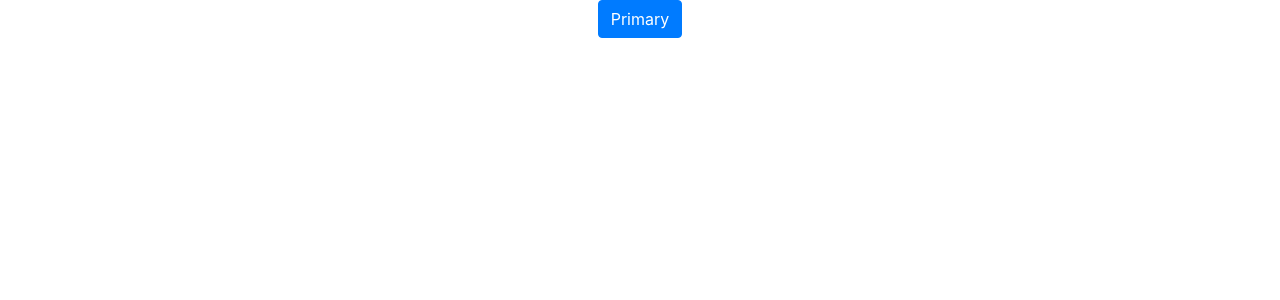
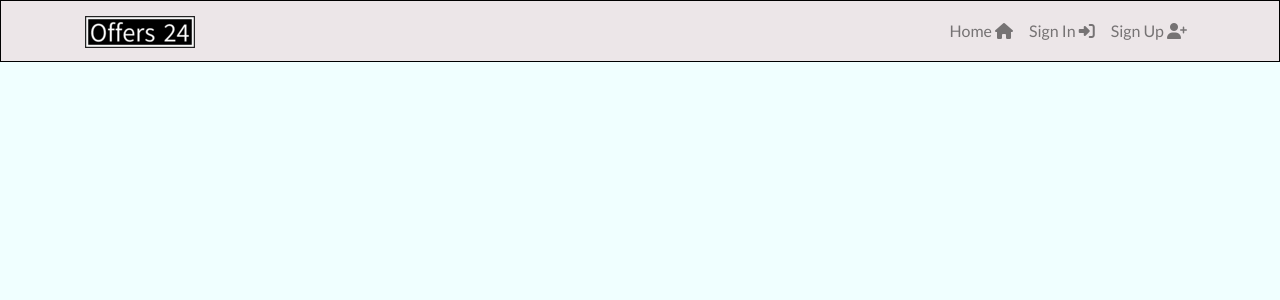
Before and after one commit to drobotaa/frontendpp5, a React (Create React App) app: page / in a window 1280 px wide. Shown: the top 300 px of the page. Built offline with nearby package versions, Linux system fonts and the light colour scheme.

Commit message:
Added Basic NavBar plus Styles

```diff
--- a/public/index.html
+++ b/public/index.html
@@ -2,7 +2,7 @@
 <html lang="en">
   <head>
     <meta charset="utf-8" />
-    <link rel="icon" href="%PUBLIC_URL%/favicon.ico" />
+    <link rel="icon" href="%PUBLIC_URL%/favicon-16x16.png" />
     <meta name="viewport" content="width=device-width, initial-scale=1" />
     <meta name="theme-color" content="#000000" />
     <meta
@@ -25,6 +25,16 @@
       href="https://cdn.jsdelivr.net/npm/bootstrap@4.6.0/dist/css/bootstrap.min.css"
       integrity="sha384-B0vP5xmATw1+K9KRQjQERJvTumQW0nPEzvF6L/Z6nronJ3oUOFUFpCjEUQouq2+l"
       crossorigin="anonymous"
+    />
+    <!-- Font Awesome -->
+    <script
+      src="https://kit.fontawesome.com/187311079f.js"
+      crossorigin="anonymous"
+    ></script>
+    <!-- Fonts -->
+    <link
+      href="https://fonts.googleapis.com/css2?family=Lato:wght@400;700&display=swap"
+      rel="stylesheet"
     />
     <!--
       Notice the use of %PUBLIC_URL% in the tags above.
--- a/src/App.css
+++ /dev/null
@@ -1,38 +0,0 @@
-.App {
-  text-align: center;
-}
-
-.App-logo {
-  height: 40vmin;
-  pointer-events: none;
-}
-
-@media (prefers-reduced-motion: no-preference) {
-  .App-logo {
-    animation: App-logo-spin infinite 20s linear;
-  }
-}
-
-.App-header {
-  background-color: #282c34;
-  min-height: 100vh;
-  display: flex;
-  flex-direction: column;
-  align-items: center;
-  justify-content: center;
-  font-size: calc(10px + 2vmin);
-  color: white;
-}
-
-.App-link {
-  color: #61dafb;
-}
-
-@keyframes App-logo-spin {
-  from {
-    transform: rotate(0deg);
-  }
-  to {
-    transform: rotate(360deg);
-  }
-}
--- a/src/App.js
+++ b/src/App.js
@@ -1,10 +1,10 @@
-import './App.css';
-import { Button } from 'react-bootstrap';
+import styles from './App.module.css';
+import NavBar from './components/NavBar';
 
 function App() {
   return (
-    <div className="App">
-      <Button variant="primary">Primary</Button>
+    <div className={styles.App}>
+      <NavBar />
     </div>
   );
 }
--- /dev/null
+++ b/src/App.module.css
@@ -0,0 +1,20 @@
+.App {
+    font-family: "Lato", sans-serif;
+    background-color: azure;
+    min-height: 100vh;
+}
+
+* {
+    box-sizing: border-box;
+}
+
+a:hover {
+    color: black;
+    font-size: large;
+    transition: all ease-in-out 0.3s;
+}
+
+i:hover{
+    color: black;
+    transition: color ease-in-out 0.3s;
+}
--- /dev/null
+++ b/src/components/NavBar.js
@@ -0,0 +1,26 @@
+import React from 'react'
+import { Container, Navbar, Nav } from 'react-bootstrap'
+import styles from '../styles/NavBar.module.css'
+import logo from '../assets/logo_resized.png'
+
+const NavBar = () => {
+    return (
+        <Navbar className={styles.NavBar} expand="md" fixed='top'>
+            <Container>
+                <Navbar.Brand>
+                    <img src={logo} alt='logo' />
+                </Navbar.Brand>
+                <Navbar.Toggle aria-controls="basic-navbar-nav" />
+                <Navbar.Collapse id="basic-navbar-nav">
+                    <Nav className="ml-auto">
+                        <Nav.Link >Home <i className='fa-solid fa-house'></i></Nav.Link>
+                        <Nav.Link>Sign In <i className='fa-solid fa-right-to-bracket'></i></Nav.Link>
+                        <Nav.Link>Sign Up <i className='fa-solid fa-user-plus'></i></Nav.Link>
+                    </Nav>
+                </Navbar.Collapse>
+            </Container>
+        </Navbar>
+    )
+}
+
+export default NavBar
--- /dev/null
+++ b/src/styles/NavBar.module.css
@@ -0,0 +1,4 @@
+.NavBar {
+    background-color: #ECE6E8;
+    border: 1px solid black;
+}
```
Also changed, not shown: public/favicon-16x16.png (added), src/assets/logo_resized.png (added).
